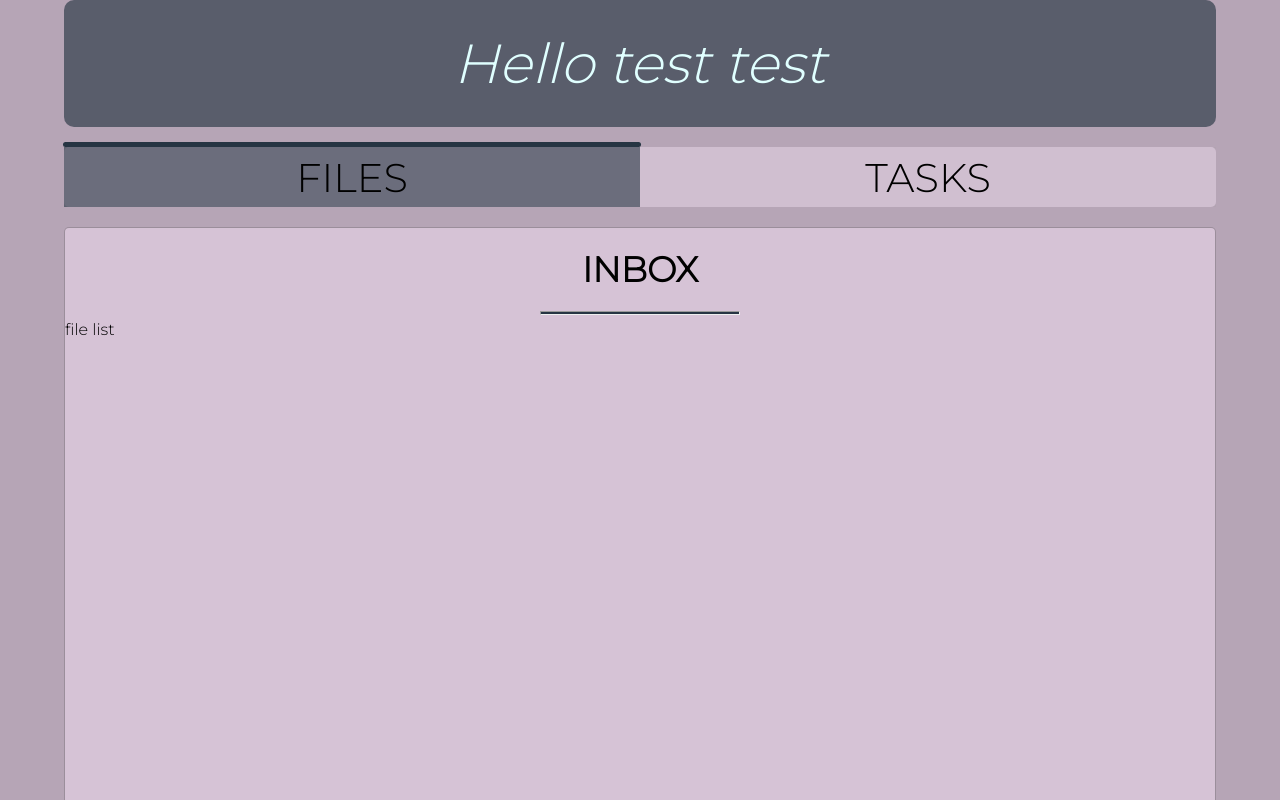
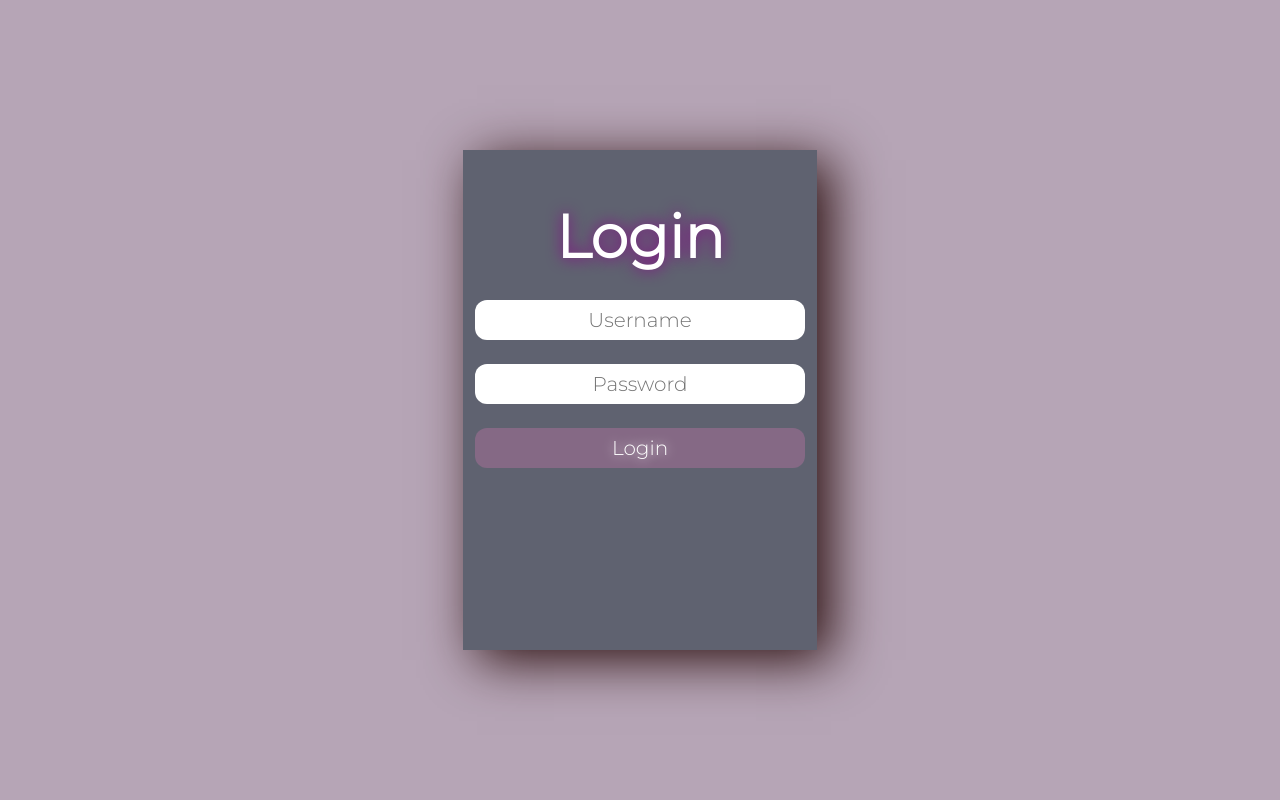
Before and after one commit to mahsareshadi/docarch, a React (Create React App) app in the folder client/: page /inbox in a window 1280 px wide. Shown: the top 800 px of the page. Built offline with nearby package versions, Linux system fonts and the light colour scheme.

Commit message:
login done

```diff
--- a/client/src/api/index.ts
+++ b/client/src/api/index.ts
@@ -2,31 +2,25 @@ import { User } from "../../../common/src/User";
 import { Task } from "../../../common/src/Task";
 import axios from 'axios';
 let currentUser: User | null = null;
-export async function getUser(): Promise<User> {
-  if (!currentUser) {
-    currentUser = {
-      userid: 123,
-      firstname: "mahsa",
-      lastname: "reshadi"
-    }
-  }
+export async function getUser(username?: string, password?: string): Promise<User> {
+  // if (!currentUser) {
+  //   currentUser = {
+  //     userid: 123,
+  //     firstname: "mahsa",
+  //     lastname: "reshadi"
+  //   }
+  // }
 
-  // axios
-  // .post("http://localhost:5000/login",
-  //     {
-  //         username: username,
-  //         password: password,
-  //     })
-  // .then((response) => {
-  //     if (response !== null) {
-  //         setUserinfo(response.data[0]);
-  //         // console.log(response);
+  return axios
+    .get("http://localhost:5000/userLogin", {
+      params: {
+        username: username,
+        password: password,
+      }
+    }).then((response: any) => currentUser = response.data);
 
-  //     }
-  // });
-  return currentUser;
+  // return currentUser;
 }
-
 
 export async function saveTask(task: Omit<Task, "taskid">) {
   return axios
@@ -49,7 +43,7 @@ async function getTask(id: number): Promise<Task[]> {
 let tasks: Promise<Task[]> | null = null;
 export async function getUserTasks() {
   if (!tasks) {
-    tasks = getTask((await getUser()).userid);
+    tasks = getTask((await getUser("mahsareshadi", "123456789")).userid);
     tasks.then(() => {
       setTimeout(() => {
         tasks = null;
@@ -57,9 +51,7 @@ export async function getUserTasks() {
     });
   }
   return tasks
-
 }
-
 export async function deleteTask(task: Task) {
   return axios
     .delete("http://localhost:5000/deleteTask",
--- a/client/src/ui/App.tsx
+++ b/client/src/ui/App.tsx
@@ -9,8 +9,13 @@ import { User } from '../../../common/src/User';
 
 
 function App() {
-  const [userinfo, setUserinfo] = useState<User>({firstname:"test",lastname:"test",userid:123});
-
+  const [userinfo, setUserinfo] = useState<User>({firstname:"null",lastname:"null",userid:-1});
+  if (userinfo.userid == -1) {
+        return (
+          <Router>
+            <LoginForm setUserinfo={setUserinfo}></LoginForm>
+          </Router>)
+      } else {
 
   return (
 
@@ -28,30 +33,6 @@ function App() {
     </Router>
   );
 }
+}
 
-
-// function App() {
-//   const [userinfo, setUserinfo] = useState(null);
-//   if (userinfo == null) {
-//     return (
-//       <Router>
-//         <LoginForm setUserinfo={setUserinfo}></LoginForm>
-//       </Router>)
-//   } else {
-//     return (
-
-//       <Router>
-//         <Header userinfo={userinfo} ></Header>
-//         <TabButton></TabButton>
-
-//         <div className="App">
-//           <Switch>
-//             <Route path="/inbox"><FileRender /></Route>
-//             <Route path="/task"><TaskRender userinfo={userinfo}></TaskRender></Route>
-//           </Switch>
-//         </div>
-//       </Router>
-//     );
-//   }
-// }
 export default App;
--- a/client/src/ui/Login.tsx
+++ b/client/src/ui/Login.tsx
@@ -1,14 +1,14 @@
 import React, { useState } from "react";
 import "../css/login.css";
 import { Link } from 'react-router-dom';
-import {getUser} from '../api/index';
+import { getUser } from '../api/index';
 
 
 
 
 
 
-function LoginForm({ setUserinfo}:any) {
+function LoginForm({ setUserinfo }: any) {
   const [username, setUsername] = useState<string>("");
   const [password, setPassword] = useState<string>("");
 
@@ -31,7 +31,9 @@ function LoginForm({ setUserinfo}:any) {
             }}
           />
           <Link to='/inbox'>
-                        <button type="submit" id="btn" onClick={getUser}>Login</button>
+            <button type="submit" id="btn"
+             onClick={() => getUser(username, password).then((response)=>setUserinfo(response))}>
+               Login</button>
           </Link>
         </form>
 
```
Also changed, not shown: 1 other file (tests, documents, lock files or other folders). Lines whose indentation alone changed are shown as unchanged.
